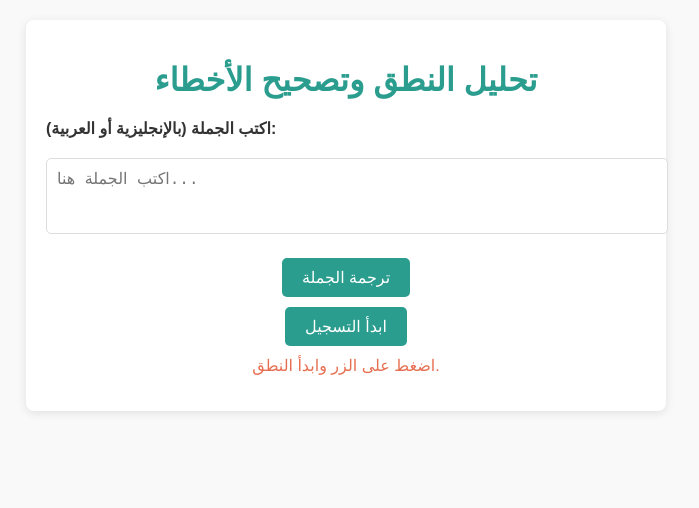
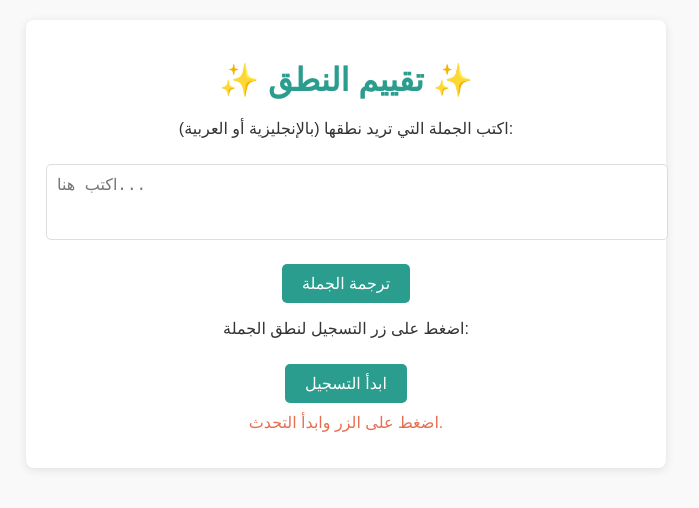
Before and after one commit to vbx123/to-talk, a plain HTML site: page index.html in a window 1280 px wide. Shown: the whole page, without its empty margins (294-993 px from the left). Drawn offline with Linux system fonts and the light colour scheme.

Commit message:
index.html

```diff
--- a/index.html
+++ b/index.html
@@ -3,31 +3,25 @@
 <head>
     <meta charset="UTF-8">
     <meta name="viewport" content="width=device-width, initial-scale=1.0">
-    <title>تقييم النطق</title>
+    <title>تحليل النطق وتصحيح الأخطاء</title>
     <link rel="stylesheet" href="styles.css">
 </head>
 <body>
     <div class="container">
-        <h1>تحليل النطق وتصحيح الأخطاء</h1>
+        <h1>✨ تقييم النطق ✨</h1>
+        <p>اكتب الجملة التي تريد نطقها (بالإنجليزية أو العربية):</p>
 
-        <div class="input-section">
-            <label for="sentence-input">اكتب الجملة (بالإنجليزية أو العربية):</label>
-            <textarea id="sentence-input" placeholder="اكتب الجملة هنا..." rows="3"></textarea>
-            <button id="translate-btn">ترجمة الجملة</button>
-        </div>
-
+        <textarea id="sentence-input" placeholder="اكتب هنا..." rows="3"></textarea>
+        <button id="translate-btn">ترجمة الجملة</button>
         <div id="translated-sentence" class="result-box"></div>
 
-        <div class="action-section">
-            <button id="record-btn">ابدأ التسجيل</button>
-            <p id="record-status">اضغط على الزر وابدأ النطق.</p>
-        </div>
+        <p>اضغط على زر التسجيل لنطق الجملة:</p>
+        <button id="record-btn">ابدأ التسجيل</button>
+        <p id="record-status">اضغط على الزر وابدأ التحدث.</p>
 
         <div id="analysis-result" class="result-box"></div>
-
         <button id="play-correct-btn" style="display: none;">استمع للنطق الصحيح</button>
     </div>
-
     <script src="script.js"></script>
 </body>
-    </html>
+</html>
```
